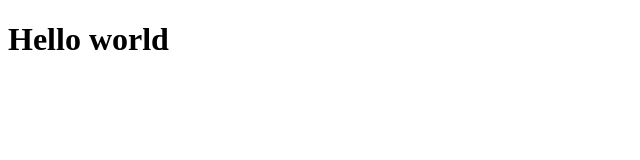
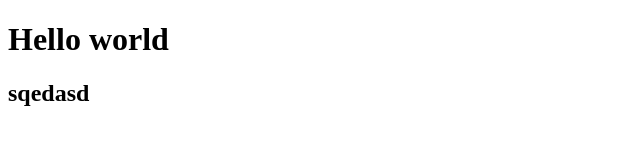
Before and after one commit to FrancescoRispoli17/htmlcss-hello, a plain HTML site: page index.html in a window 1280 px wide. Shown: the whole page, without its empty margins (0-640 px from the left). Drawn offline with Linux system fonts and the light colour scheme.

Commit message:
added h2

```diff
--- a/index.html
+++ b/index.html
@@ -7,5 +7,7 @@
 </head>
 <body>
     <h1>Hello world</h1>
+    <h2>sqedasd</h2>
+
 </body>
 </html>
```
